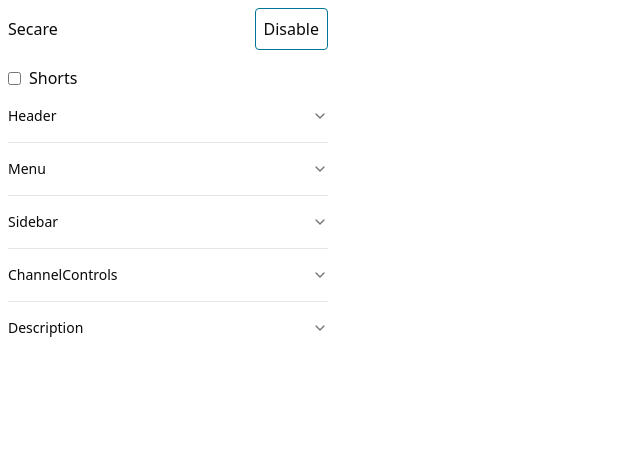
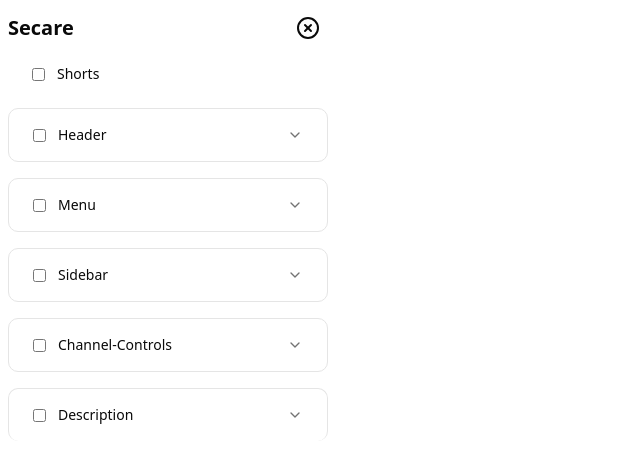
Before and after one commit to RichardPickman/Secare, a React (Vite) app: page / in a window 1280 px wide. Shown: the top 474 px of the page, without its empty margins (0-640 px from the left). Built offline with nearby package versions, Linux system fonts and the light colour scheme.

Commit message:
update popup visuals

```diff
--- a/src/popup/App.tsx
+++ b/src/popup/App.tsx
@@ -5,6 +5,7 @@ import {
     AccordionTrigger,
 } from '@/components/ui/accordion';
 import { getSavedState } from '@/lib/utils';
+import { CircleX } from 'lucide-react';
 import { useEffectEvent, useLayoutEffect, useState } from 'react';
 import {
     channelControls,
@@ -18,8 +19,6 @@ import {
 } from '../lib/constants';
 import { Option } from './components/Option';
 
-type Settings = Record<Setting, boolean>;
-
 const initialState: Settings = settings.reduce(
     (prev, item) => ({ ...prev, [item]: false }),
     {} as Settings,
@@ -32,9 +31,11 @@ const object = {
     header,
     menu,
     sidebar,
-    channelControls,
+    'channel-controls': channelControls,
     description,
 };
+
+type Settings = Record<Setting | keyof object, boolean>;
 
 function App() {
     const [settings, setSettings] = useState<Settings>(initialState);
@@ -58,7 +59,7 @@ function App() {
             });
     }, []);
 
-    const updateSetting = async (key: keyof Settings, value: boolean) => {
+    const updateSetting = async (key: Setting, value: boolean) => {
         chrome.storage.local
             .set({ [key]: value })
             .then(() => {
@@ -76,14 +77,15 @@ function App() {
     };
 
     return (
-        <div className="w-84 space-y-4 p-2">
+        <div className="w-84 space-y-4 p-2 rounded">
             <div className="flex items-center justify-between">
-                <label>Secare</label>
-                <button className="p-2 rounded border border-cyan-700 hover:cursor-pointer hover:border-cyan-600">
-                    Disable
+                <h1 className="text-xl font-bold text-foreground">Secare</h1>
+                <button className="p-2 rounded">
+                    <CircleX className="w-6 h-6" />
                 </button>
             </div>
             <div>
+                <div className="px-6 pb-6">
                     {essentials.map((item) => (
                         <Option
                             key={item}
@@ -94,14 +96,35 @@ function App() {
                             checked={settings[item]}
                         />
                     ))}
-                <Accordion type="single" collapsible className="w-full">
+                </div>
+                <Accordion type="single" collapsible className="space-y-4">
                     {Object.entries(object).map(([key, value]) => (
-                        <AccordionItem value={key}>
-                            <AccordionTrigger className="capitalize">
+                        <AccordionItem
+                            value={key}
+                            className="rounded-lg border border-border bg-card"
+                        >
+                            <AccordionTrigger className="px-6 hover:no-underline capitalize">
+                                <div className="flex items-center gap-3">
+                                    <input
+                                        type="checkbox"
+                                        className="border-2"
+                                        onChange={(event) => {
+                                            console.log(event);
+                                            updateSetting(
+                                                key as keyof object,
+                                                event.currentTarget.checked,
+                                            );
+                                        }}
+                                        onClick={(e) => e.stopPropagation()}
+                                        checked={settings[key as keyof object]}
+                                    />
+                                    <span className="text-card-foreground">
                                         {key}
+                                    </span>
+                                </div>
                             </AccordionTrigger>
-                            <AccordionContent className="flex flex-col gap-4 text-balance">
-                                <ul className="p-2">
+                            <AccordionContent className="px-6 pb-6">
+                                <ul className="space-y-3 pt-2">
                                     {value.map((item) => (
                                         <li key={item}>
                                             <Option
--- a/src/popup/components/Option.tsx
+++ b/src/popup/components/Option.tsx
@@ -7,14 +7,15 @@ interface Props {
 }
 
 export const Option = ({ label, onChange, checked }: Props) => (
-    <div key={label} className="flex gap-2 items-center">
+    <div key={label} className="flex items-center gap-3 text-card-foreground">
         <input
             id={label}
             type="checkbox"
+            className="border-2"
             onChange={onChange}
             checked={checked}
         />
-        <label htmlFor={label} className="space-x-2 w-fit capitalize">
+        <label htmlFor={label} className="space-x-2 text-sm w-fit capitalize">
             {label}
         </label>
     </div>
```
Lines whose indentation alone changed are shown as unchanged.
